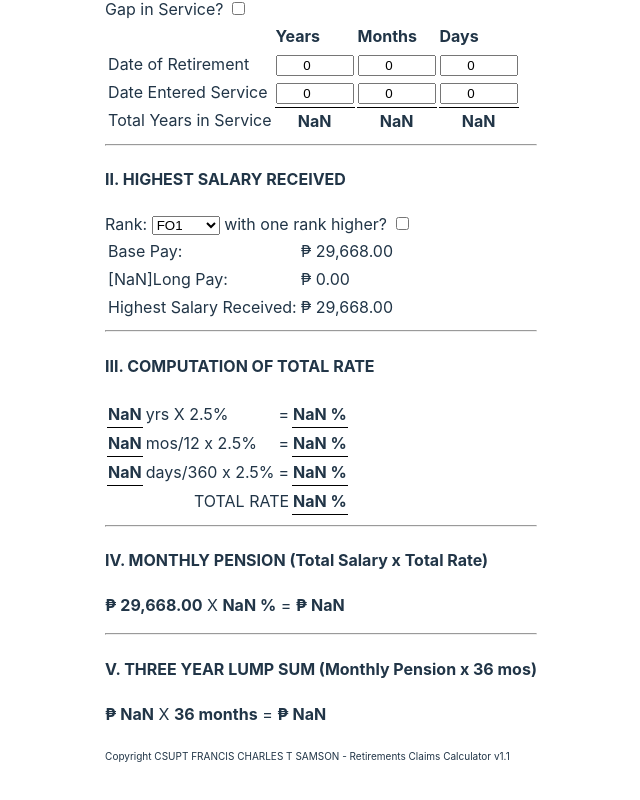
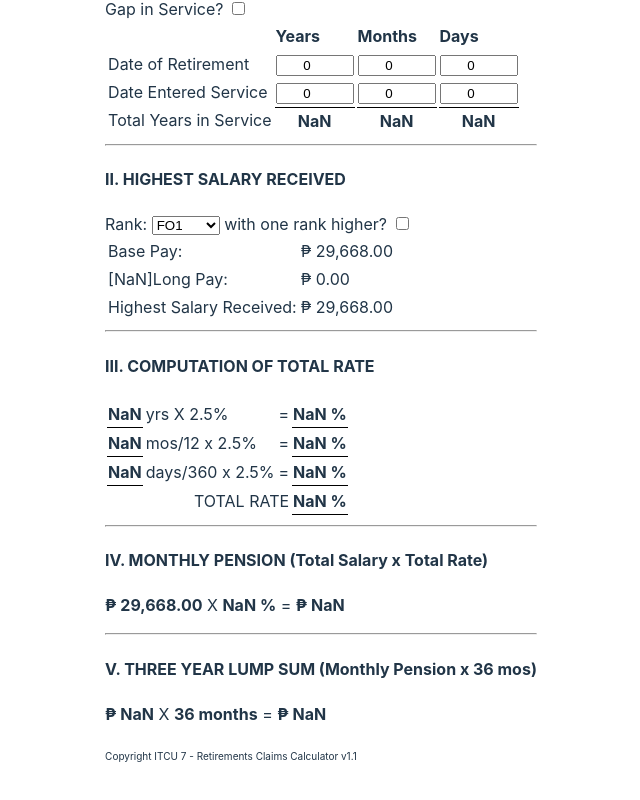
Before and after one commit to RubickTheGrandMagus/claims-calculator, a Svelte app: page / in a window 1280 px wide. Shown: the part 210-1010 px from the top of the page, without its empty margins (319-959 px from the left). Built offline with nearby package versions, Linux system fonts and the light colour scheme.

Commit message:
copyright change

```diff
--- a/src/App.svelte
+++ b/src/App.svelte
@@ -287,7 +287,7 @@ Rank:
 	Total Leave Benefits = <b>₱ {money(hsr.hsr)}</b> x <b>{computeleave.total.toFixed(3)}</b> x <b>0.0481927</b> = <b>₱ {money((parseFloat(hsr.hsr)*computeleave.total*0.0481927).toFixed(2))}</b>
 </p>
 {/if}
-<span>Copyright CSUPT FRANCIS CHARLES T SAMSON - Retirements Claims Calculator v1.1</span>
+<span>Copyright ITCU 7 - Retirements Claims Calculator v1.1</span>
 <style>
 	.dateInputs{
 		width:70px;
```
